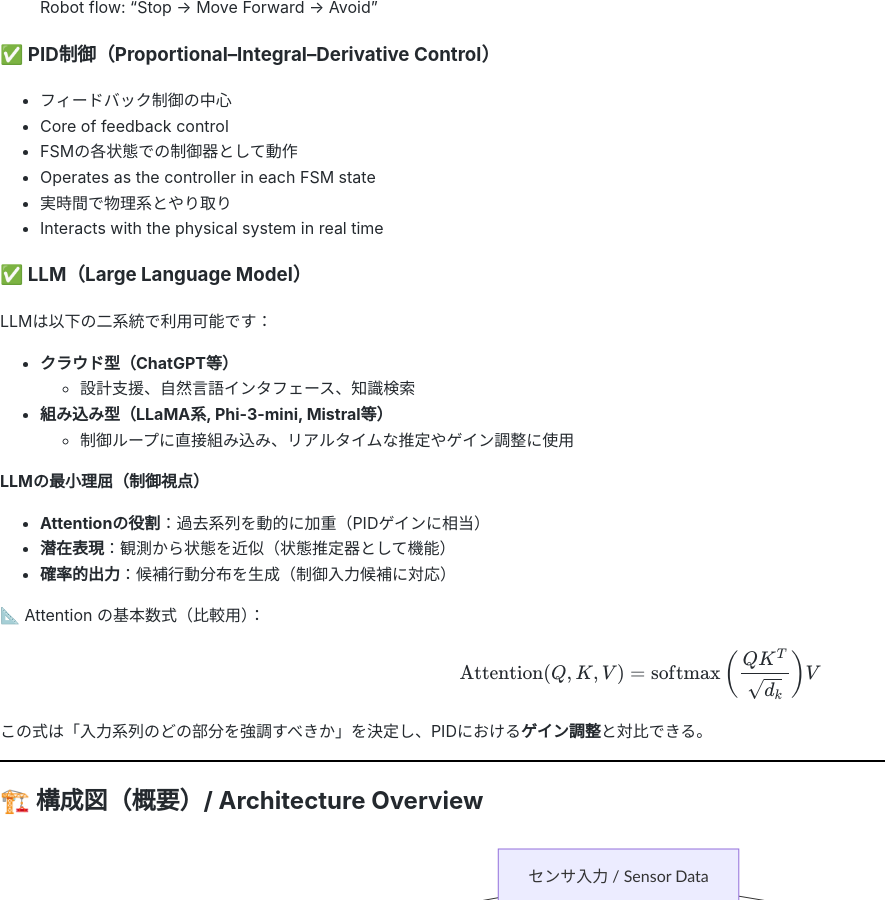
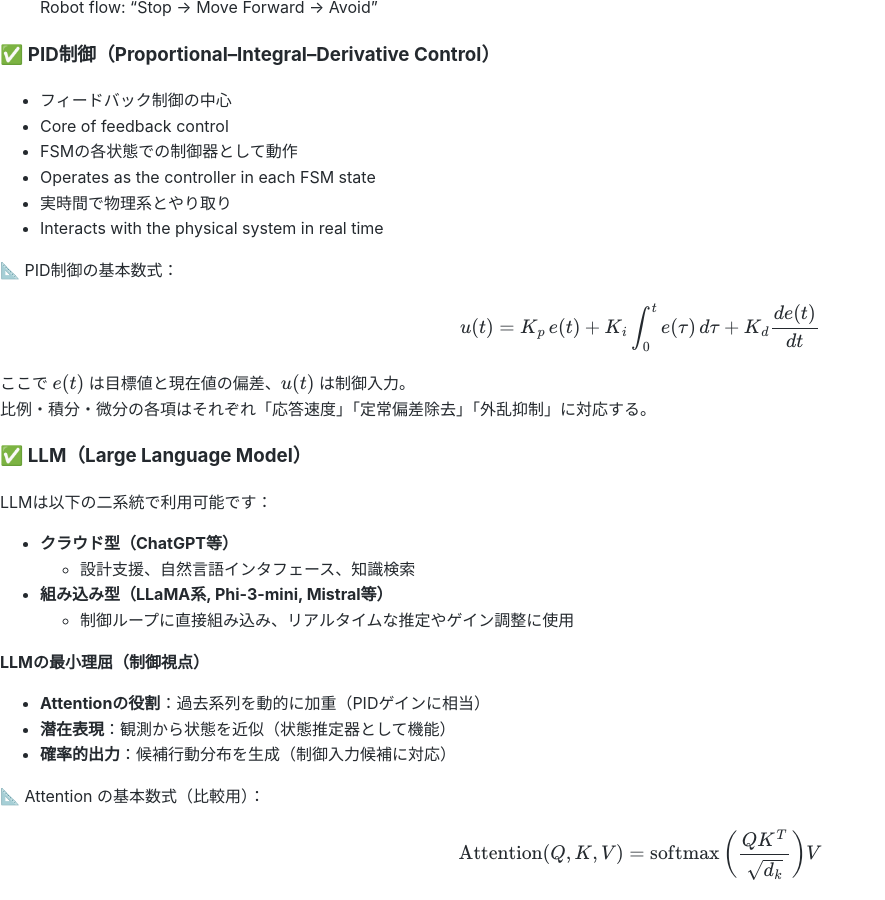
Before and after one commit to Samizo-AITL/EduController, a Jekyll site: the page built from part09_llm_hybrid/theory/01_fsm_pid_llm.md, in a window 1280 px wide and 900 px high, scrolled down 928 px. Shown: the whole window, without its empty margins (0-885 px from the left). Built offline with Jekyll 4.4.1, drawn with Linux system fonts in a browser that asks for light colours.

Commit message:
Update 01_fsm_pid_llm.md

```diff
--- a/part09_llm_hybrid/theory/01_fsm_pid_llm.md
+++ b/part09_llm_hybrid/theory/01_fsm_pid_llm.md
@@ -49,6 +49,15 @@ AITL (Artificial Instinct–Thinking–Language) is a control model with the fol
 - Operates as the controller in each FSM state
 - 実時間で物理系とやり取り
 - Interacts with the physical system in real time
+
+📐 PID制御の基本数式：
+
+$$
+u(t) = K_p \, e(t) + K_i \int_0^t e(\tau) \, d\tau + K_d \frac{de(t)}{dt}
+$$
+
+ここで $e(t)$ は目標値と現在値の偏差、$u(t)$ は制御入力。
+比例・積分・微分の各項はそれぞれ「応答速度」「定常偏差除去」「外乱抑制」に対応する。
 
 ### ✅ **LLM（Large Language Model）**
 
```
